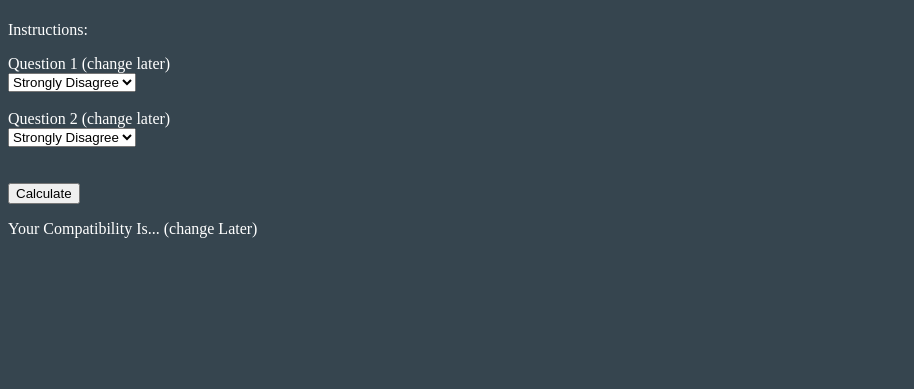
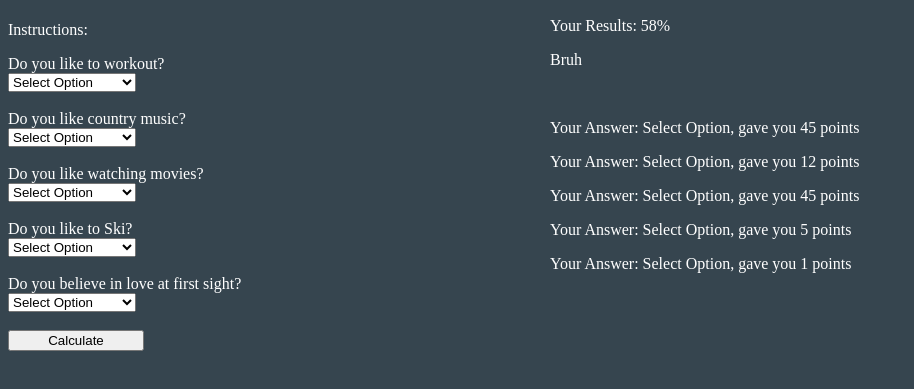
Before and after one commit to rplewi/Matchmaker-for-the-web, a plain HTML site: page index.html in a window 1280 px wide. Both pictures are taken after a click on the button "Calculate". Shown: the part 59-448 px from the top of the page, without its empty margins (0-914 px from the left). Drawn offline with Linux system fonts and the light colour scheme.

Commit message:
added main framework

```diff
--- a/Matchmaker.css
+++ b/Matchmaker.css
@@ -4,3 +4,7 @@ label, h1, p{
 body{
     Background-color: #36454F;
 }
+
+#calculateButton{
+ width: 8.5rem;
+}
--- a/Matchmaker.js
+++ b/Matchmaker.js
@@ -1,7 +1,98 @@
 console.log("Matchmaker Starting...");
 
+    const QUESTION_1_ANSWER = 5
+    const QUESTION_1_WEIGHT = 3
+
+    const QUESTION_2_ANSWER = 3
+    const QUESTION_2_WEIGHT = 2
+
+    const QUESTION_3_ANSWER = 5
+    const QUESTION_3_WEIGHT = 3
+
+    const QUESTION_4_ANSWER = 5
+    const QUESTION_4_WEIGHT = 1
+
+    const QUESTION_5_ANSWER = 1
+    const QUESTION_5_WEIGHT = 1
+
+    let final = 100
+
+
+
+ //Calculates Scores from Values per question
+ function calculateQ1(){
+    const questionOne = document.getElementById("Question-1").selectedOptions[0].value;
+    let question1Compatibility = QUESTION_1_WEIGHT * Math.abs(QUESTION_1_ANSWER - questionOne)
+    final = final - question1Compatibility
+    PointsQ1 = question1Compatibility.toString();
+    console.log(question1Compatibility)
+ }
+
+ function calculateQ2(){
+    const questionTwo = document.getElementById("Question-2").selectedOptions[0].value
+    let question2Compatibility = QUESTION_2_WEIGHT * Math.abs(QUESTION_2_ANSWER - questionTwo)
+    final = final - question2Compatibility
+    PointsQ2 = question2Compatibility.toString();
+    console.log(question2Compatibility)
+
+ }
+
+ function calculateQ3(){
+    const questionThree = document.getElementById("Question-3").selectedOptions[0].value
+    let question3Compatibility = QUESTION_3_WEIGHT * (Math.abs(QUESTION_3_ANSWER - questionThree))
+    final = final - question3Compatibility
+    PointsQ3 = question3Compatibility.toString();
+    console.log(question3Compatibility)
+
+ }
+
+ function calculateQ4(){
+    const questionFour = document.getElementById("Question-4").selectedOptions[0].value
+    let question4Compatibility = QUESTION_4_WEIGHT * Math.abs(QUESTION_4_ANSWER - questionFour)
+    final = final - question4Compatibility
+    PointsQ4 = question4Compatibility.toString();
+    console.log(question4Compatibility)
+
+ }
+
+ function calculateQ5(){
+    const questionFive = document.getElementById("Question-5").selectedOptions[0].value
+    let question5Compatibility = QUESTION_5_WEIGHT * Math.abs(QUESTION_5_ANSWER - questionFive)
+    final = final- question5Compatibility
+    PointsQ5 = question5Compatibility.toString();
+    console.log(question5Compatibility)
+
+ }
+
+// Function that calculates and recieves values
 function compatibilityCalculator(){
-    console.log("compatibilityCalculator");
+    calculateQ1()
+    const SelectedText1 = document.getElementById("Question-1").selectedOptions[0].text;
 
-    document.getElementById("finalNumber").innerHTML = "Your Compatibility Is... (change Later)";
+    calculateQ2()
+    const SelectedText2 = document.getElementById("Question-2").selectedOptions[0].text;
+
+    calculateQ3()
+    const SelectedText3 = document.getElementById("Question-3").selectedOptions[0].text;
+
+    calculateQ4()
+    const SelectedText4 = document.getElementById("Question-4").selectedOptions[0].text;
+
+    calculateQ5()
+    const SelectedText5 = document.getElementById("Question-5").selectedOptions[0].text;
+
+    document.getElementById('result_text').innerHTML = "Your Results: " + final + "%"
+    document.getElementById('Q1Response').innerHTML = ("Your Answer: " + SelectedText1 + ", gave you " + (PointsQ1 * QUESTION_1_WEIGHT) + " points")
+    document.getElementById('Q2Response').innerHTML = ("Your Answer: " + SelectedText2 + ", gave you " + (PointsQ2 * QUESTION_2_WEIGHT) + " points");
+    document.getElementById('Q3Response').innerHTML = ("Your Answer: " + SelectedText3 + ", gave you " + (PointsQ3 * QUESTION_3_WEIGHT) + " points");
+    document.getElementById('Q4Response').innerHTML = ("Your Answer: " + SelectedText4 + ", gave you " + (PointsQ4 * QUESTION_4_WEIGHT) + " points");
+    document.getElementById('Q5Response').innerHTML = ("Your Answer: " + SelectedText5 + ", gave you " + (PointsQ5 * QUESTION_5_WEIGHT) + " points");
+// Loop used to see what response you should get based on your percentage
+    if (final < 50 ){
+        document.getElementById("resultReaction").innerHTML = "Dude No"
+    } else if (final < 70){
+        document.getElementById("resultReaction").innerHTML = "Bruh"
+    } else {
+        document.getElementById("resultReaction").innerHTML = "Dude lets hang out"
+    }
 }
--- a/index.html
+++ b/index.html
@@ -11,27 +11,75 @@
         <h1>Matchmaker</h1>
         <p>Instructions:</p>
 
-        <label>Question 1 (change later)</label><br>
+        <label>Do you like to workout?</label><br>
         <Select id="Question-1">
+            <option value="0">Select Option</option>
             <option value="1">Strongly Disagree</option>
             <option value="2">Disagree</option>
             <option value="3">Meh</option>
             <option value="4">Agree</option>
             <option value="5">Strongly Agree</option>
         </Select>
+
     <br><br>
-        <label>Question 2 (change later) </label><br>
+        <label>Do you like country music?</label><br>
         <select id="Question-2">
+            <option value="0">Select Option</option>
             <option value="1">Strongly Disagree</option>
             <option value="2">Disagree</option>
             <option value="3">Meh</option>
             <option value="4">Agree</option>
             <option value="5">Strongly Agree</option>
         </select>
-    <br> <br><br>
-        <button onclick="compatibilityCalculator()">Calculate</button>
-        <p id="finalNumber"></p>
+    <br> <br>
 
+        <label>Do you like watching movies?</label><br>
+        <select id="Question-3">
+            <option value="0">Select Option</option>
+            <option value="1">Strongly Disagree</option>
+            <option value="2">Disagree</option>
+            <option value="3">Meh</option>
+            <option value="4">Agree</option>
+            <option value="5">Strongly Agree</option>
+        </select>
+    <br><br>
+
+        <label>Do you like to Ski?</label><br>
+        <select id="Question-4">
+            <option value="0">Select Option</option>
+            <option value="1">Strongly Disagree</option>
+            <option value="2">Disagree</option>
+            <option value="3">Meh</option>
+            <option value="4">Agree</option>
+            <option value="5">Strongly Agree</option>
+        </select>
+    <br> <br>
+        <label>Do you believe in love at first sight?</label><br>
+        <select id="Question-5">
+            <option value="0">Select Option</option>
+            <option value="1">Strongly Disagree</option>
+            <option value="2">Disagree</option>
+            <option value="3">Meh</option>
+            <option value="4">Agree</option>
+            <option value="5">Strongly Agree</option>
+        </select>
+
+        <br><br>
+        <button id="calculateButton" onclick="compatibilityCalculator()">Calculate</button>
+
+        <div style="position:absolute; left: 550px; top: 60px">
+
+            <p id="result_text"></p>
+            <p id="resultReaction"></p>
+            <br>
+            <p id="Q1Response">aa</p>
+            <p id="Q2Response">aa</p>
+            <p id="Q3Response">aa</p>
+            <p id="Q4Response">aa</p>
+            <p id="Q5Response">aa</p>
+
+            <p class="resultText"></p>
+        </div>
     </div>
 </Body>
 </html>
```
